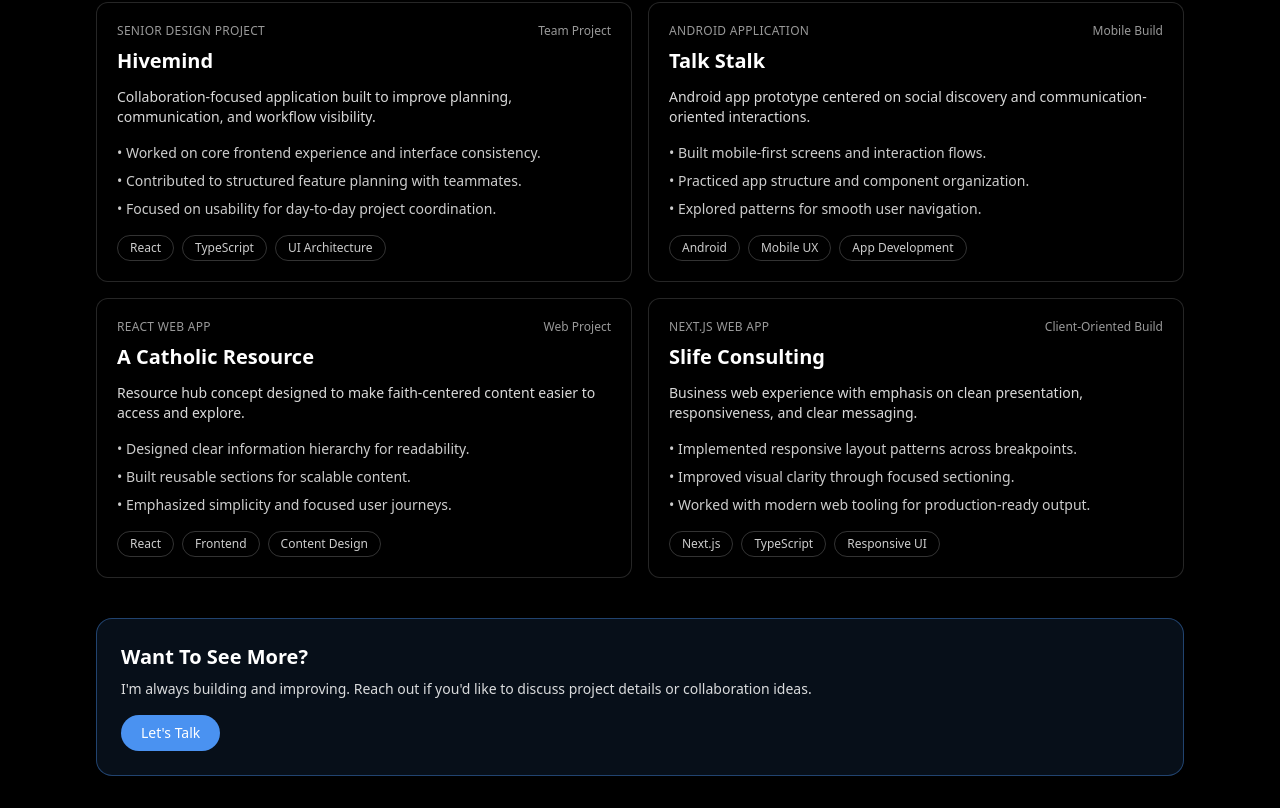
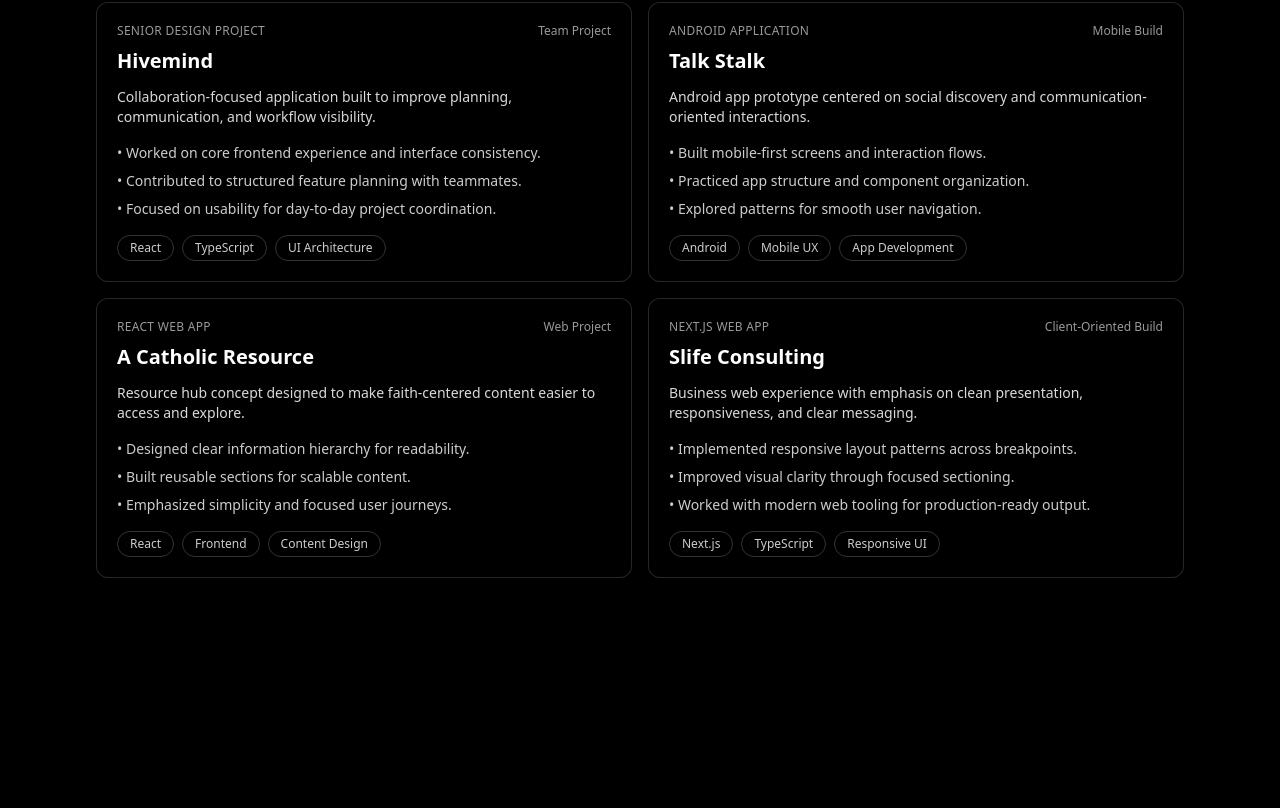
Before and after one commit to oscarnazarit/portfolio, a React (Vite) app: page /#/projects in a window 1280 px wide. Shown: the part 559-1367 px from the top of the page. After the commit the page ends 1169 px from the top, so only its background shows below. Built offline with nearby package versions, Linux system fonts and the light colour scheme; a web font is replaced by a local one.

Commit message:
remove footer section from all pages

```diff
--- a/src/pages/Contact.tsx
+++ b/src/pages/Contact.tsx
@@ -81,21 +81,6 @@
           <p>Best way to follow up:</p>
         </div>
       </section>
-
-      <section className="mt-10 rounded-2xl border border-[#4a92f1]/40 bg-[#4a92f1]/10 p-6">
-        <h2 className="text-xl font-semibold text-white">Ready To Connect?</h2>
-        <p className="mt-2 text-sm text-white/85">
-          Send a quick message and I&apos;ll get back to you as soon as I can.
-        </p>
-        <div className="mt-4 flex flex-wrap gap-3">
-          <a
-            href="mailto:oscarnazarit65@gmail.com"
-            className="rounded-full bg-[#4a92f1] px-5 py-2 text-sm font-medium text-white transition hover:bg-[#3d7dd3]"
-          >
-            Send Email
-          </a>
-        </div>
-      </section>
     </main>
   );
 }
--- a/src/pages/Home.tsx
+++ b/src/pages/Home.tsx
@@ -166,21 +166,6 @@
           ))}
         </div>
       </section>
-
-      <section className="mt-10 rounded-2xl border border-[#4a92f1]/40 bg-[#4a92f1]/10 p-6">
-        <h2 className="text-xl font-semibold text-white">Let&apos;s Connect</h2>
-        <p className="mt-2 text-sm text-white/85">
-          If you want to discuss a project, collaboration, or opportunity, I&apos;d love to chat.
-        </p>
-        <div className="mt-4 flex flex-wrap gap-3">
-          <Link
-            to="/contact"
-            className="rounded-full bg-[#4a92f1] px-5 py-2 text-sm font-medium text-white transition hover:bg-[#3d7dd3]"
-          >
-            Go To Contact
-          </Link>
-        </div>
-      </section>
     </main>
   );
 }
--- a/src/pages/Projects.tsx
+++ b/src/pages/Projects.tsx
@@ -119,22 +119,6 @@
           ))}
         </div>
       </section>
-
-      <section className="mt-10 rounded-2xl border border-[#4a92f1]/40 bg-[#4a92f1]/10 p-6">
-        <h2 className="text-xl font-semibold text-white">Want To See More?</h2>
-        <p className="mt-2 text-sm text-white/85">
-          I&apos;m always building and improving. Reach out if you&apos;d like to discuss project
-          details or collaboration ideas.
-        </p>
-        <div className="mt-4 flex flex-wrap gap-3">
-          <Link
-            to="/contact"
-            className="rounded-full bg-[#4a92f1] px-5 py-2 text-sm font-medium text-white transition hover:bg-[#3d7dd3]"
-          >
-            Let&apos;s Talk
-          </Link>
-        </div>
-      </section>
     </main>
   );
 }
```
